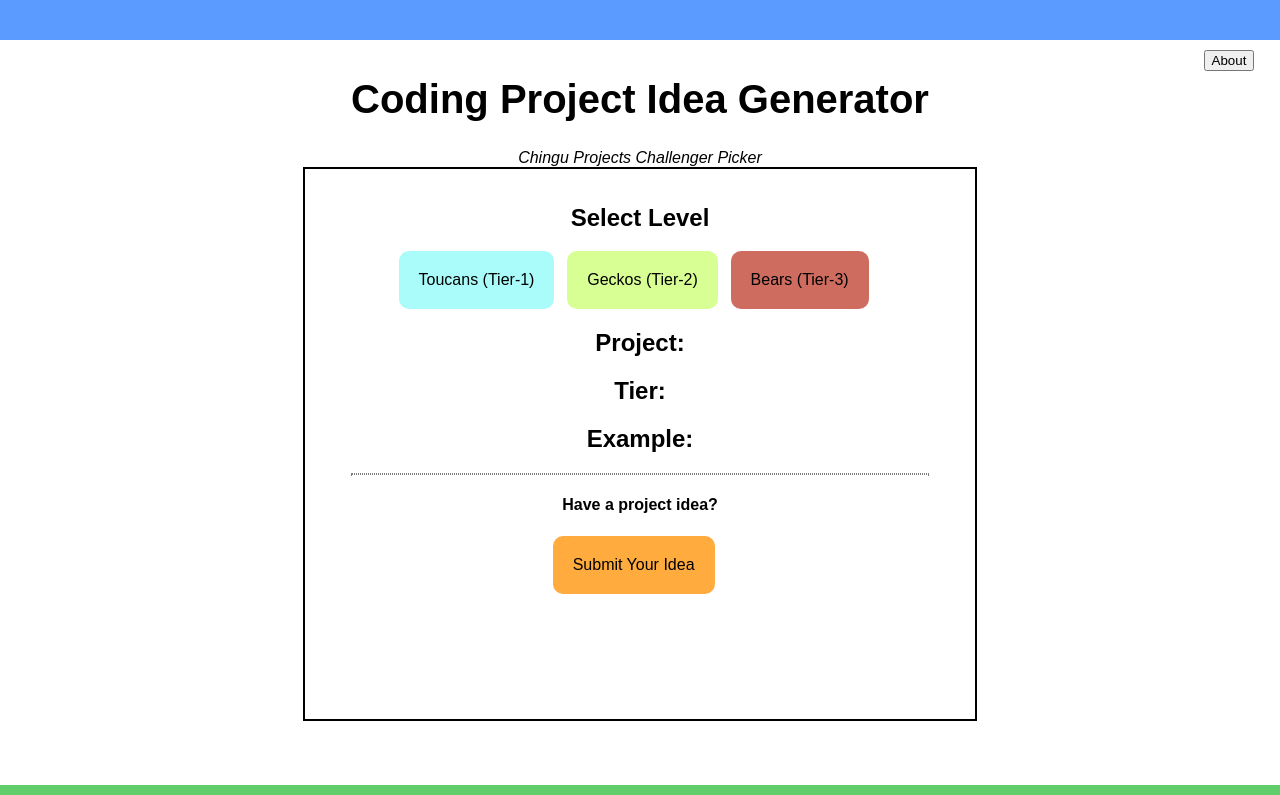
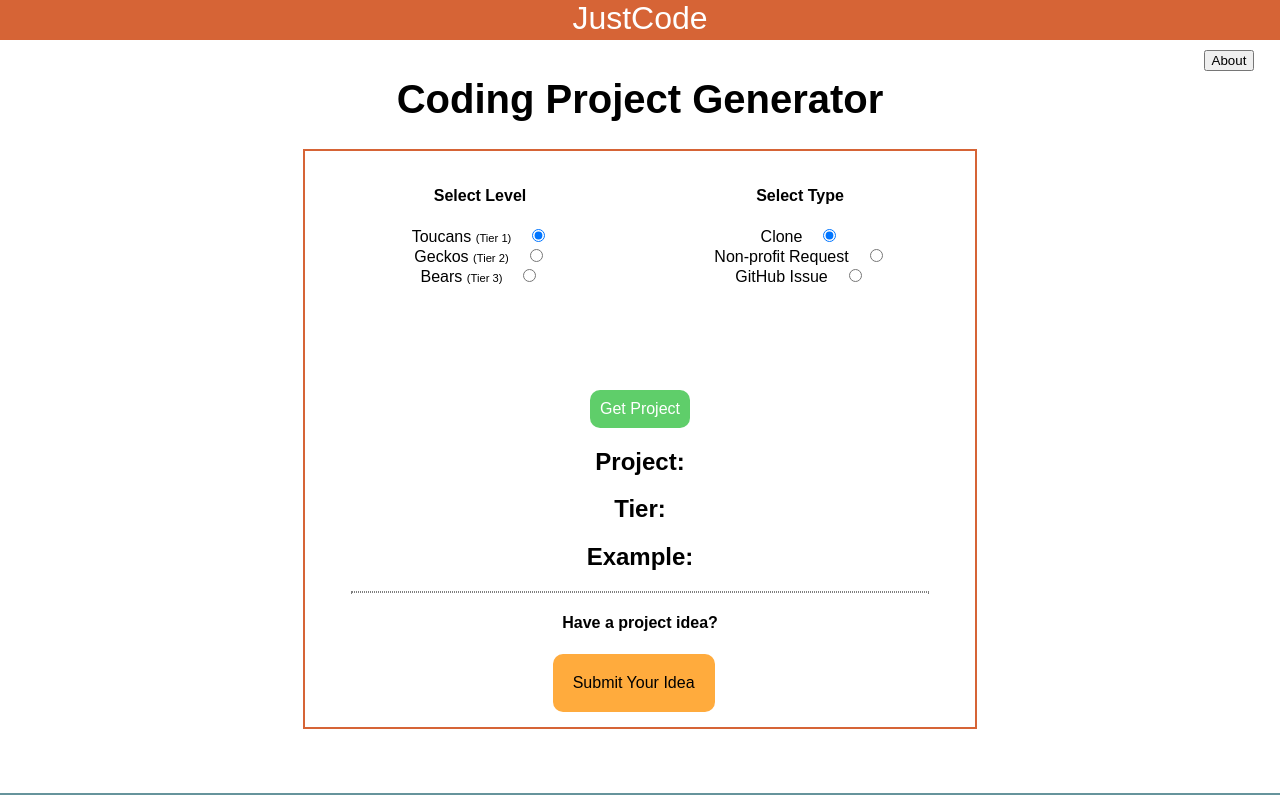
Before and after one commit to chingu-voyage3/bears-11, a React (Create React App) app: page / in a window 1280 px wide. Shown: the top 795 px of the page. Built offline with nearby package versions, Linux system fonts and the light colour scheme.

Commit message:
Tweak landing page

```diff
--- a/src/App.css
+++ b/src/App.css
@@ -0,0 +1,6 @@
+.main {
+  /*background-image: url('https://static.pexels.com/photos/546819/pexels-photo-546819.jpeg');
+  background-repeat:no-repeat;
+  background-size:contain;
+  background-position:center;*/
+}
--- a/src/App.js
+++ b/src/App.js
@@ -28,7 +28,7 @@ class App extends Component {
   }
   render() {
     return (
-      <div>
+      <div className='main'>
         <Header/>
         <Description showAbout = {this.handleOpenAbout}/>
         <ProjectBox/>
--- a/src/components/Description/Description.js
+++ b/src/components/Description/Description.js
@@ -8,15 +8,13 @@ class Description extends React.Component{
     render(){
         return(
             <div className="description">
-            <button onClick={this.callbackToAppJs.bind(this)} className="aboutBtn">
-            About
-            </button>
+                <button onClick={this.callbackToAppJs.bind(this)} className="aboutBtn">
+                    About
+                </button>
                 <h1 className="title">
-                     Coding Project Idea Generator
-                    </h1>
-                    <em>Chingu Projects Challenger Picker</em>
-                    <br/>
-                </div>
+                     Coding Project Generator
+                </h1>
+            </div>
         )
     }
 }
--- a/src/components/Footer/Footer.css
+++ b/src/components/Footer/Footer.css
@@ -1,11 +1,17 @@
 .footer{
-    background-color: #5fce6a;
+    background-color: #66949C;
     min-height: 25vh;
     text-align: center;
+    color: white;
 }
 
-h6{
-    color: black;
+/*h6{
+    color: #D66436;
+}*/
+
+a {
+  color: #FFFEF8;
+  text-decoration: none;
 }
 
 .description{
--- a/src/components/Header/Header.css
+++ b/src/components/Header/Header.css
@@ -1,7 +1,10 @@
 .header{
-    background-color: #5b9aff;
+    background-color: #D66436;
     top: 0;
     left: 0;
     height: 5vh;
     width: 100%;
+    color: white;
+    text-align: center;
+    font-size: 2em;
 }
--- a/src/components/Header/Header.js
+++ b/src/components/Header/Header.js
@@ -4,7 +4,7 @@ import './Header.css';
 class Header extends React.Component{
     render(){
         return(
-            <div className="header">
+            <div className="header">JustCode
                 </div>
         )
     }
--- a/src/components/ProjectBox/Subcomponents/GetIdea/GetIdea.css
+++ b/src/components/ProjectBox/Subcomponents/GetIdea/GetIdea.css
@@ -1,11 +1,28 @@
 .outline{
-    border: 2px solid black;
+    border: 2px solid #D66436;
     min-height: 65vh;
     width: 50vw;
     margin: auto;
     text-align: center;
     padding: 15px;
     margin-bottom: 5%;
+    /*background-color:rgba(255, 255, 255, 0.9);*/
+}
+
+.pg_res {
+    margin-top: 35%;
+    clear: both;
+}
+
+.getProjectBtn{
+    padding: 10px;
+    border-radius: 10px;
+    border: 0px;
+    outline: none;
+    margin: auto;
+    font-size: 100%;
+    background-color: #5fce6a;
+    color: white;
 }
 .tier-button{
     padding: 20px;
--- a/src/components/ProjectBox/Subcomponents/GetIdea/GetIdea.js
+++ b/src/components/ProjectBox/Subcomponents/GetIdea/GetIdea.js
@@ -3,6 +3,9 @@ import './GetIdea.css';
 /*https://api.mlab.com/api/1/databases/bears11/collections/ideas?apiKey=PW2ys0vyNkPOEltLYg4USjGExmEDu4YA
 ^API to our database
 */
+import SetLevel from '../SetLevel.js';
+import SetType from '../SetType.js'
+
 class GetIdea extends React.Component{
     constructor(){
         super();
@@ -15,6 +18,13 @@ class GetIdea extends React.Component{
             }
         }
     }
+
+    getOptions() {
+        let level = document.querySelector('input[name="level"]:checked').value;
+        let type = document.querySelector('input[name="type"]:checked').value;
+        this.fetchIdea(level);
+    }
+
     fetchIdea(tier){
         fetch("https://api.mlab.com/api/1/databases/bears11/collections/ideas?apiKey=PW2ys0vyNkPOEltLYg4USjGExmEDu4YA")
         .then((response)=>{
@@ -62,18 +72,15 @@ class GetIdea extends React.Component{
     render(){
         return(
             <div className="outline">
-                <h2>
-                    Select Level
-                    </h2>
-                    <button onClick={()=>{this.fetchIdea("Toucans")}} className="tier-button toucans">
-                        Toucans (Tier-1)
-                        </button>
-                    <button onClick={()=>{this.fetchIdea("Geckos")}} className="tier-button geckos">
-                        Geckos (Tier-2)
-                        </button>
-                    <button onClick={()=>{this.fetchIdea("Bears")}} className="tier-button bears">
-                        Bears (Tier-3)
-                        </button>
+                    <div>
+                        <SetLevel />
+                        <SetType />
+                    </div>
+                    <div className='pg_res'>
+                    <button onClick={()=>{this.getOptions()}} className="getProjectBtn">
+                        Get Project
+                    </button>
+
                         <br/>
                         {this.randomIdea()}
                     <h4>
@@ -82,6 +89,7 @@ class GetIdea extends React.Component{
                         <button onClick={this.callbackToParent.bind(this)} className="tier-button new-idea">
                             Submit Your Idea
                             </button>
+                            </div>
 
                 </div>
         )
--- /dev/null
+++ b/src/components/ProjectBox/Subcomponents/PBComponents.css
@@ -0,0 +1,18 @@
+.left {
+  width: 50%;
+  float: left;
+}
+
+.right {
+  width: 50%;
+  float: right;
+}
+
+.label {
+  display: inline;
+  margin-right: 5%;
+}
+
+.small {
+  font-size: .7em;
+}
--- /dev/null
+++ b/src/components/ProjectBox/Subcomponents/SetLevel.js
@@ -0,0 +1,28 @@
+import React from 'react';
+import './PBComponents.css';
+
+class SetLevel extends React.Component {
+
+  render() {
+    return(
+      <div className='level left'>
+        <h4>
+          Select Level
+        </h4>
+        <p className='label'>Toucans <span className='small'>(Tier 1)</span></p>
+        <input type='radio' name='level' value='Toucans' defaultChecked /><br/>
+        <p className='label'>Geckos <span className='small'>(Tier 2)</span></p>
+        <input type='radio' name='level' value='Geckos' /><br/>
+        <p className='label'>Bears <span className='small'>(Tier 3)</span></p>
+        <input type='radio' name='level' value='Bears' />
+      </div>
+    )
+  }
+}
+
+
+
+
+
+
+export default SetLevel;
--- /dev/null
+++ b/src/components/ProjectBox/Subcomponents/SetType.js
@@ -0,0 +1,28 @@
+import React from 'react';
+import './PBComponents.css';
+
+class SetType extends React.Component {
+
+  render() {
+    return(
+      <div className='type right'>
+        <h4>
+          Select Type
+        </h4>
+        <p className='label'>Clone</p>
+        <input type='radio' name='type' value='clone' defaultChecked /><br/>
+        <p className='label'>Non-profit Request</p>
+        <input type='radio' name='type' value='npreq' /><br/>
+        <p className='label'>GitHub Issue</p>
+        <input type='radio' name='type' value='ghiss' />
+      </div>
+    )
+  }
+}
+
+
+
+
+
+
+export default SetType;
```
Also changed, not shown: src/components/Footer/Footer.js (line endings or trailing spaces).
